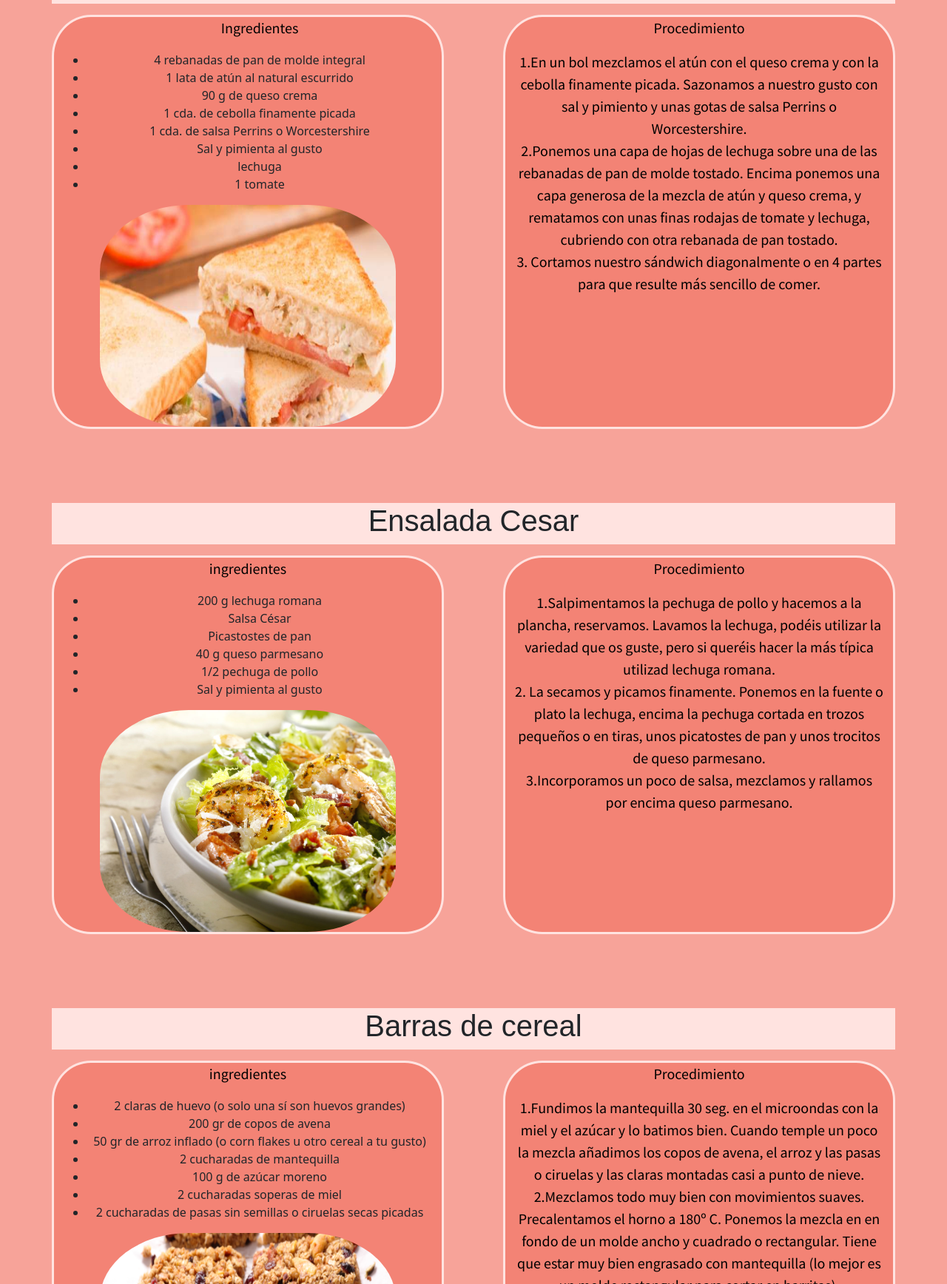
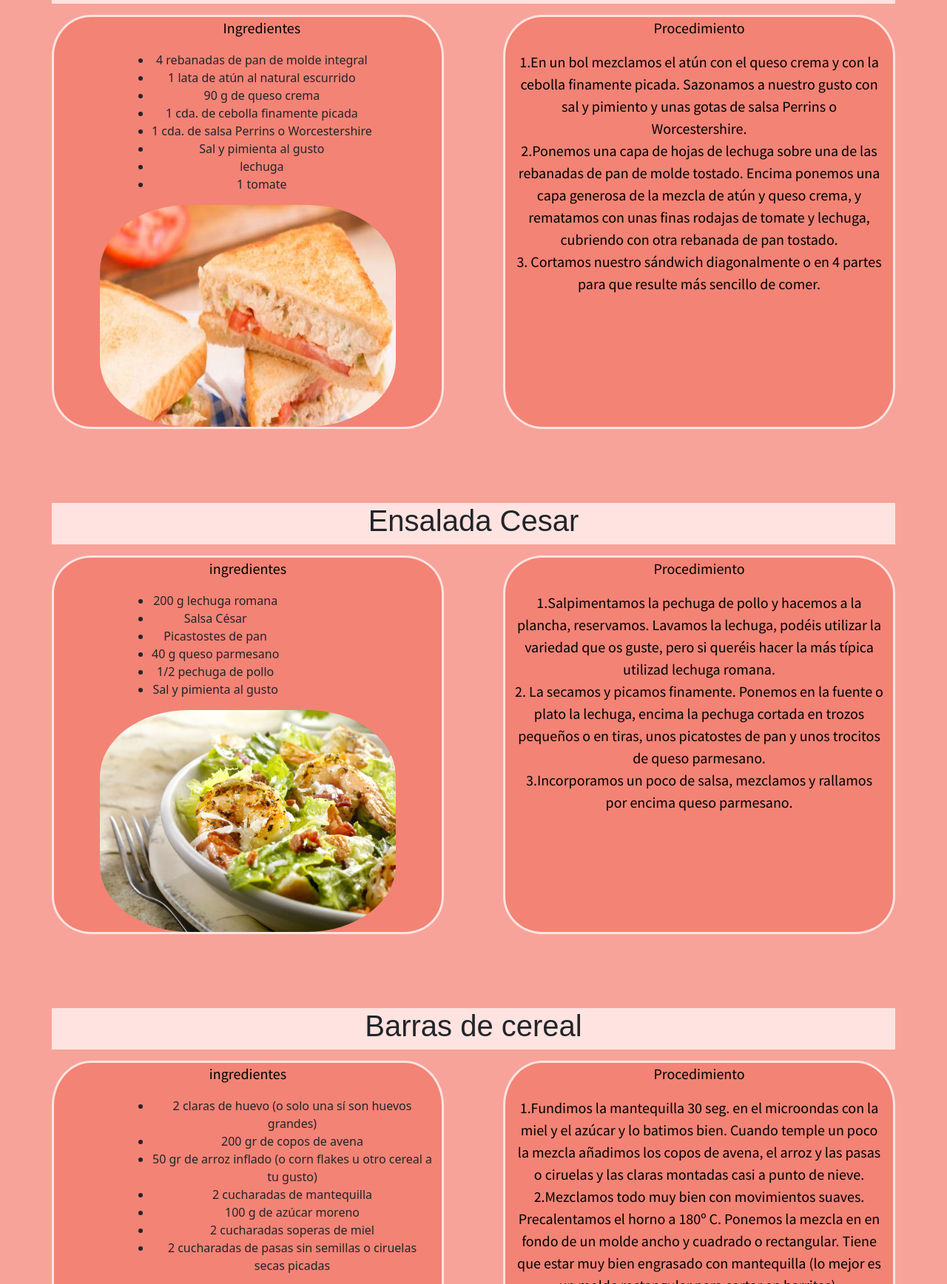
Before and after one commit to manuelabordad/prod, a website: page seccion3.html in a window 1280 px wide. Shown: the part 709-2445 px from the top of the page at 74% size. Drawn offline with nearby package versions, Linux system fonts and the light colour scheme; a web font is replaced by a local one.

Commit message:
arregle las listas de ingredientes en las recetas

```diff
--- a/scss/estilos.scss
+++ b/scss/estilos.scss
@@ -185,8 +185,9 @@ p {
 	display: grid;
 	column-gap: 5rem;
 }
-li {
+.li {
 	width: fit-content;
+	padding-left: 120px;
 }
 @media only screen and (max-width: 480px) {
 	.conteiner_menu {
--- a/seccion3.html
+++ b/seccion3.html
@@ -95,7 +95,7 @@
 				</div>
 			</div>
 		</div>
-		<!---RECETAS DESAYUNO-->
+		<!---RECETAS SNACKS-->
 
 		<div class="container conteiner_recetas">
 			<div class="row conteiner_recetas__titulo">
@@ -103,7 +103,7 @@
 			</div>
 			<div class="row">
 				<div class="col conteiner_recetas__item1">
-					<ul>
+					<ul class="li">
 						<p>Ingredientes</p>
 						<li>4 rebanadas de pan de molde integral</li>
 						<li>1 lata de atún al natural escurrido</li>
@@ -145,7 +145,7 @@
 			<div class="row">
 				<div class="col conteiner_recetas__item1">
 					<p>ingredientes</p>
-					<ul>
+					<ul class="li">
 						<li>200 g lechuga romana</li>
 						<li>Salsa César</li>
 						<li>Picastostes de pan</li>
@@ -185,7 +185,7 @@
 			<div class="row">
 				<div class="col conteiner_recetas__item1">
 					<p>ingredientes</p>
-					<ul>
+					<ul class="li">
 						<li>2 claras de huevo (o solo una sí son huevos grandes)</li>
 						<li>200 gr de copos de avena</li>
 						<li>
@@ -233,7 +233,7 @@
 			<div class="row">
 				<div class="col conteiner_recetas__item1">
 					<p>ingredientes</p>
-					<ul>
+					<ul class="li">
 						<li>100 Gramos Avena</li>
 						<li>500 ml Leche Cambiar por agua para hacerlo light</li>
 						<li>1 Paquete(s) Arándanos</li>
```
Also changed, not shown: index.html (+3 -3 lines), seccion2.html (+4 -4 lines), seccion4.html (+7 -7 lines), seccion5.html (+5 -5 lines), css/estilos.css.
